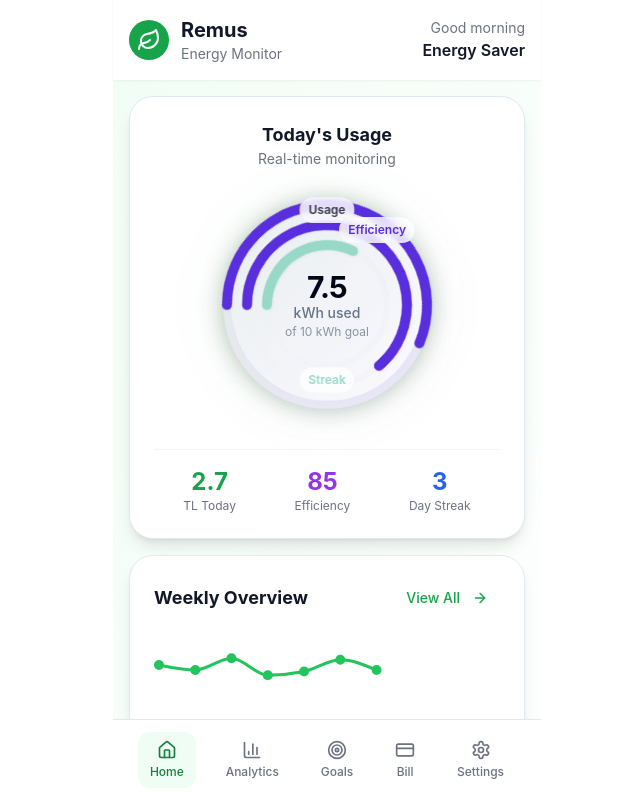
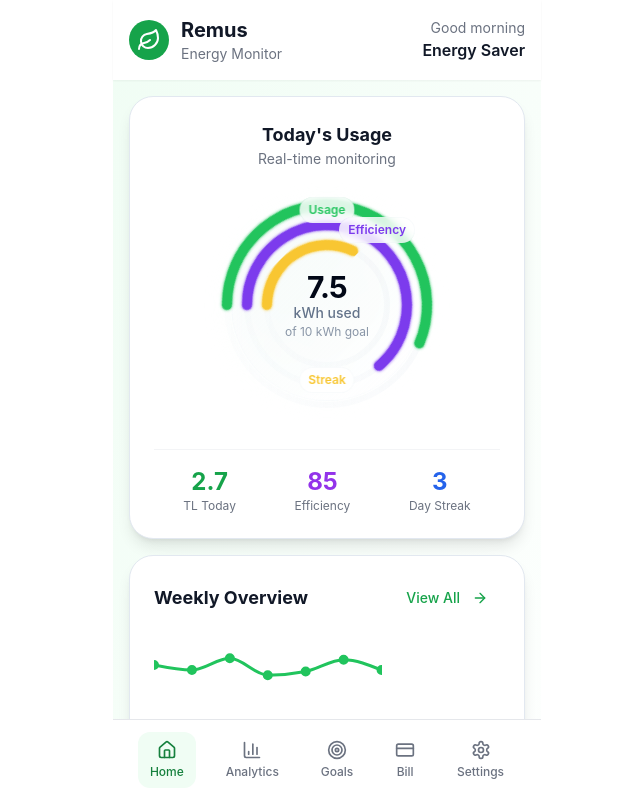
Before and after one commit to maergur/remus-energy-pulse, a React (Vite) app: page / in a window 1280 px wide. Shown: the top 800 px of the page, without its empty margins (313-953 px from the left). Built offline with nearby package versions, Linux system fonts and the light colour scheme.

Commit message:
Fix gauge and weekly graph
Reduce glow effect, apply different colors to gauge data, and fix weekly graph display.

```diff
--- a/src/components/AppleWatchGauge.tsx
+++ b/src/components/AppleWatchGauge.tsx
@@ -15,11 +15,10 @@ const AppleWatchGauge: React.FC = () => {
     return () => clearTimeout(timer);
   }, []);
 
-  const getUsageColor = (percentage: number) => {
-    if (percentage <= 50) return 'hsl(var(--remus-primary))'; // Primary green for low usage
-    if (percentage <= 80) return 'hsl(var(--remus-accent))'; // Purple for moderate
-    return 'hsl(0 84% 60%)'; // Red for high usage
-  };
+  // Define distinct colors for each ring
+  const usageColor = 'hsl(142 71% 45%)'; // Green for usage
+  const efficiencyColor = 'hsl(262 83% 58%)'; // Purple for efficiency
+  const streakColor = 'hsl(45 93% 58%)'; // Orange/yellow for streak
 
   const createRingPath = (percentage: number, radius: number) => {
     const angle = (percentage / 100) * 270; // 270 degrees max
@@ -44,12 +43,11 @@ const AppleWatchGauge: React.FC = () => {
 
   return (
     <div className="relative w-60 h-60 mx-auto">
-      {/* Enhanced background glow effect */}
-      <div className="absolute inset-2 rounded-full bg-gradient-to-br from-primary/5 to-accent/5 blur-xl"></div>
-      <div className="absolute inset-4 rounded-full bg-gradient-to-br from-primary/10 to-accent/10 pulse-glow"></div>
+      {/* Reduced background glow effect */}
+      <div className="absolute inset-8 rounded-full bg-gradient-to-br from-primary/3 to-accent/3 blur-lg opacity-60"></div>
 
       {/* Main gauge container with subtle gradient background */}
-      <div className="absolute inset-6 rounded-full bg-gradient-to-br from-muted/50 to-background/80 backdrop-blur-sm border border-border/20"></div>
+      <div className="absolute inset-6 rounded-full bg-gradient-to-br from-muted/30 to-background/60 backdrop-blur-sm border border-border/10"></div>
 
       <svg width="240" height="240" viewBox="0 0 240 240" className="transform -rotate-45 relative z-10">
         {/* Enhanced background rings with gradient strokes */}
@@ -59,7 +57,7 @@ const AppleWatchGauge: React.FC = () => {
             <stop offset="100%" stopColor="hsl(var(--border))" stopOpacity="0.6" />
           </linearGradient>
           <filter id="glow">
-            <feGaussianBlur stdDeviation="3" result="coloredBlur"/>
+            <feGaussianBlur stdDeviation="1.5" result="coloredBlur"/>
             <feMerge>
               <feMergeNode in="coloredBlur"/>
               <feMergeNode in="SourceGraphic"/>
@@ -98,33 +96,33 @@ const AppleWatchGauge: React.FC = () => {
           opacity="0.4"
         />
 
-        {/* Enhanced animated progress rings with glow effect */}
+        {/* Enhanced animated progress rings with reduced glow */}
         <path
           d={createRingPath(animateRings ? usagePercentage : 0, 100)}
           fill="none"
-          stroke={getUsageColor(usagePercentage)}
+          stroke={usageColor}
           strokeWidth="10"
           strokeLinecap="round"
           filter="url(#glow)"
-          className="transition-all duration-2000 ease-out drop-shadow-sm"
+          className="transition-all duration-2000 ease-out"
         />
         <path
           d={createRingPath(animateRings ? efficiencyPercentage : 0, 80)}
           fill="none"
-          stroke="hsl(var(--remus-accent))"
+          stroke={efficiencyColor}
           strokeWidth="10"
           strokeLinecap="round"
           filter="url(#glow)"
-          className="transition-all duration-2000 ease-out delay-300 drop-shadow-sm"
+          className="transition-all duration-2000 ease-out delay-300"
         />
         <path
           d={createRingPath(animateRings ? streakPercentage : 0, 60)}
           fill="none"
-          stroke="hsl(var(--remus-highlight))"
+          stroke={streakColor}
           strokeWidth="10"
           strokeLinecap="round"
           filter="url(#glow)"
-          className="transition-all duration-2000 ease-out delay-600 drop-shadow-sm"
+          className="transition-all duration-2000 ease-out delay-600"
         />
       </svg>
 
@@ -139,16 +137,18 @@ const AppleWatchGauge: React.FC = () => {
         </div>
       </div>
 
-      {/* Enhanced ring labels with better positioning and colors */}
+      {/* Enhanced ring labels with distinct colors */}
       <div className="absolute inset-0 pointer-events-none z-30">
-        <div className="absolute top-3 left-1/2 transform -translate-x-1/2 text-xs font-semibold text-foreground/80 bg-background/80 backdrop-blur-sm px-2 py-1 rounded-full border border-border/20">
+        <div className="absolute top-3 left-1/2 transform -translate-x-1/2 text-xs font-semibold bg-background/80 backdrop-blur-sm px-2 py-1 rounded-full border border-border/20"
+             style={{ color: usageColor }}>
           Usage
         </div>
-        <div className="absolute top-8 right-8 text-xs font-semibold text-accent bg-background/80 backdrop-blur-sm px-2 py-1 rounded-full border border-border/20">
+        <div className="absolute top-8 right-8 text-xs font-semibold bg-background/80 backdrop-blur-sm px-2 py-1 rounded-full border border-border/20"
+             style={{ color: efficiencyColor }}>
           Efficiency
         </div>
         <div className="absolute bottom-8 left-1/2 transform -translate-x-1/2 text-xs font-semibold bg-background/80 backdrop-blur-sm px-2 py-1 rounded-full border border-border/20"
-             style={{ color: 'hsl(var(--remus-highlight))' }}>
+             style={{ color: streakColor }}>
           Streak
         </div>
       </div>
--- a/src/pages/Dashboard.tsx
+++ b/src/pages/Dashboard.tsx
@@ -98,7 +98,7 @@ const Dashboard: React.FC = () => {
               }}
               className="h-32"
             >
-              <LineChart data={dailyUsageData}>
+              <LineChart data={dailyUsageData} margin={{ left: 0, right: 0, top: 5, bottom: 5 }}>
                 <Line
                   type="monotone"
                   dataKey="usage"
@@ -112,6 +112,7 @@ const Dashboard: React.FC = () => {
                   axisLine={false}
                   tickLine={false}
                   tick={{ fontSize: 12, fill: "#6B7280" }}
+                  interval={0}
                 />
                 <YAxis hide />
                 <ChartTooltip
```
